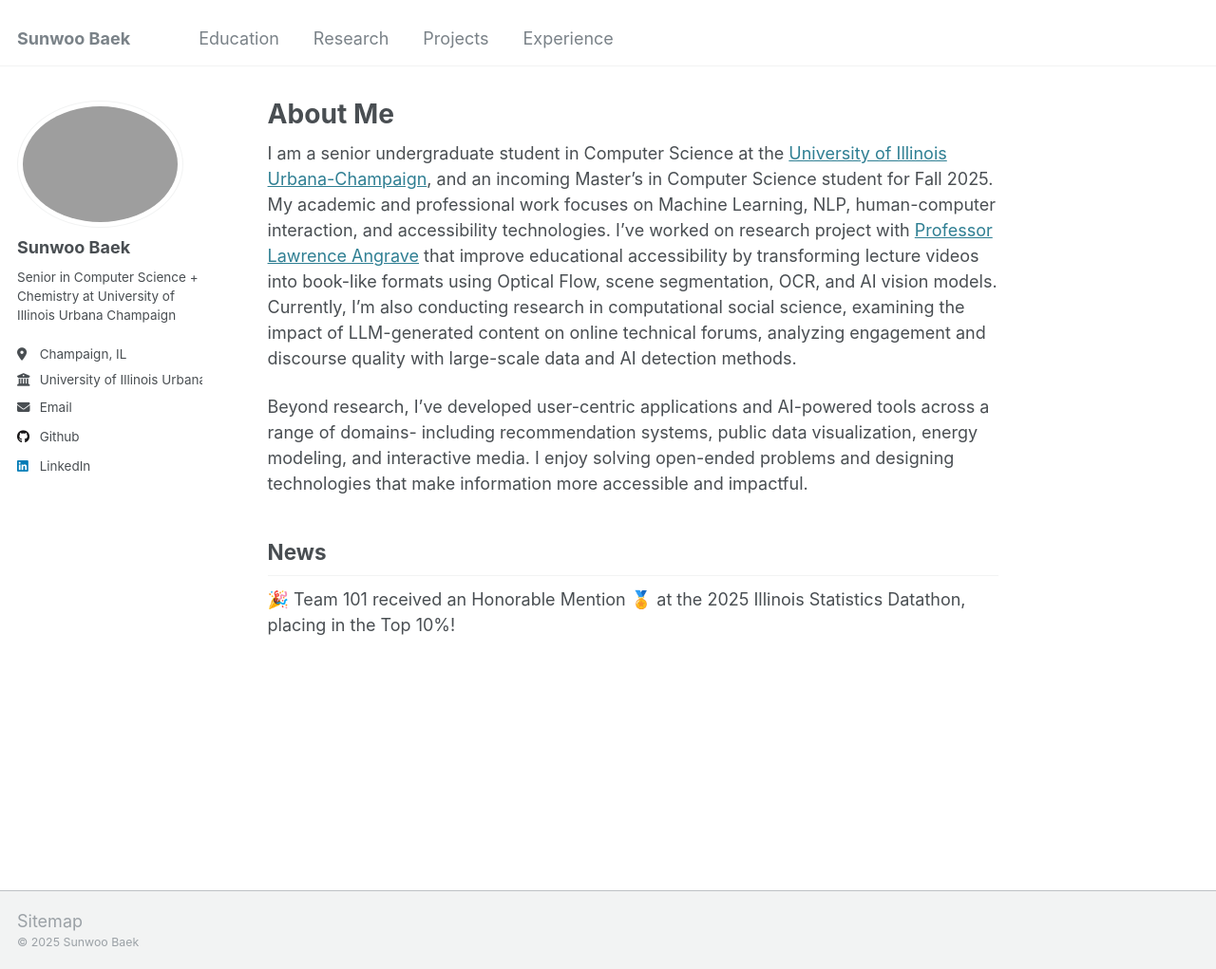
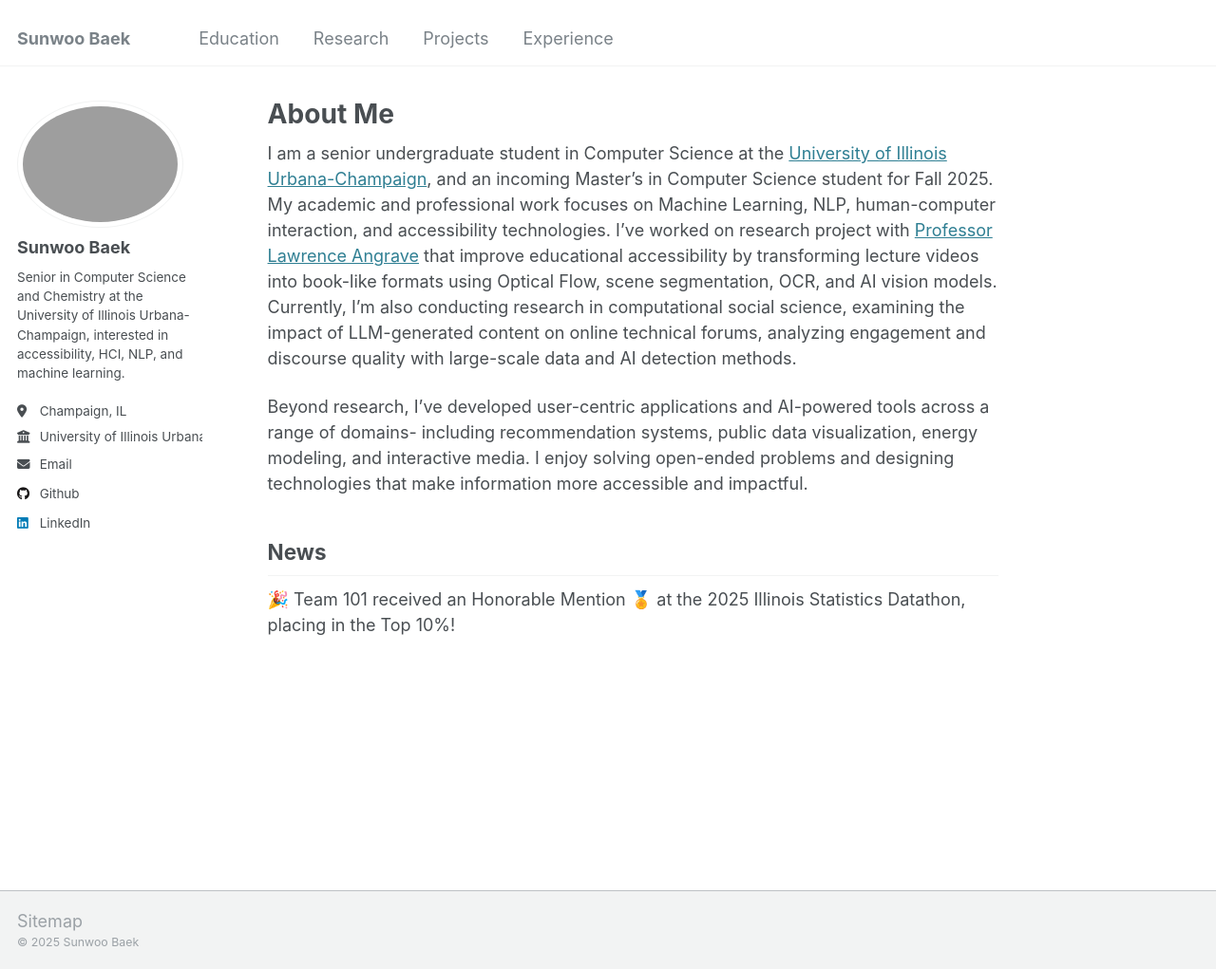
Before and after one commit to sbaek21/sbaek21.github.io, a Jekyll site: the page built from _pages/about.md, in a window 1280 px wide and 1021 px high. Shown: the whole window at 95% size. Built offline with Jekyll 4.4.1, drawn with Linux system fonts in a browser that asks for light colours.

Commit message:
Check if bio is not shortened

```diff
--- a/_config.yml
+++ b/_config.yml
@@ -24,7 +24,9 @@ author:
   avatar           : "profile.jpg"
   name             : "Sunwoo Baek"
   pronouns         : # example: "she/her"
-  bio              : "Senior in Computer Science + Chemistry at University of Illinois Urbana Champaign"
+  bio              : >
+    Senior in Computer Science and Chemistry at the University of Illinois Urbana-Champaign,
+    interested in accessibility, HCI, NLP, and machine learning.
   location         : "Champaign, IL"
   employer         : "University of Illinois Urbana Champaign"
   uri              : # URL
```
